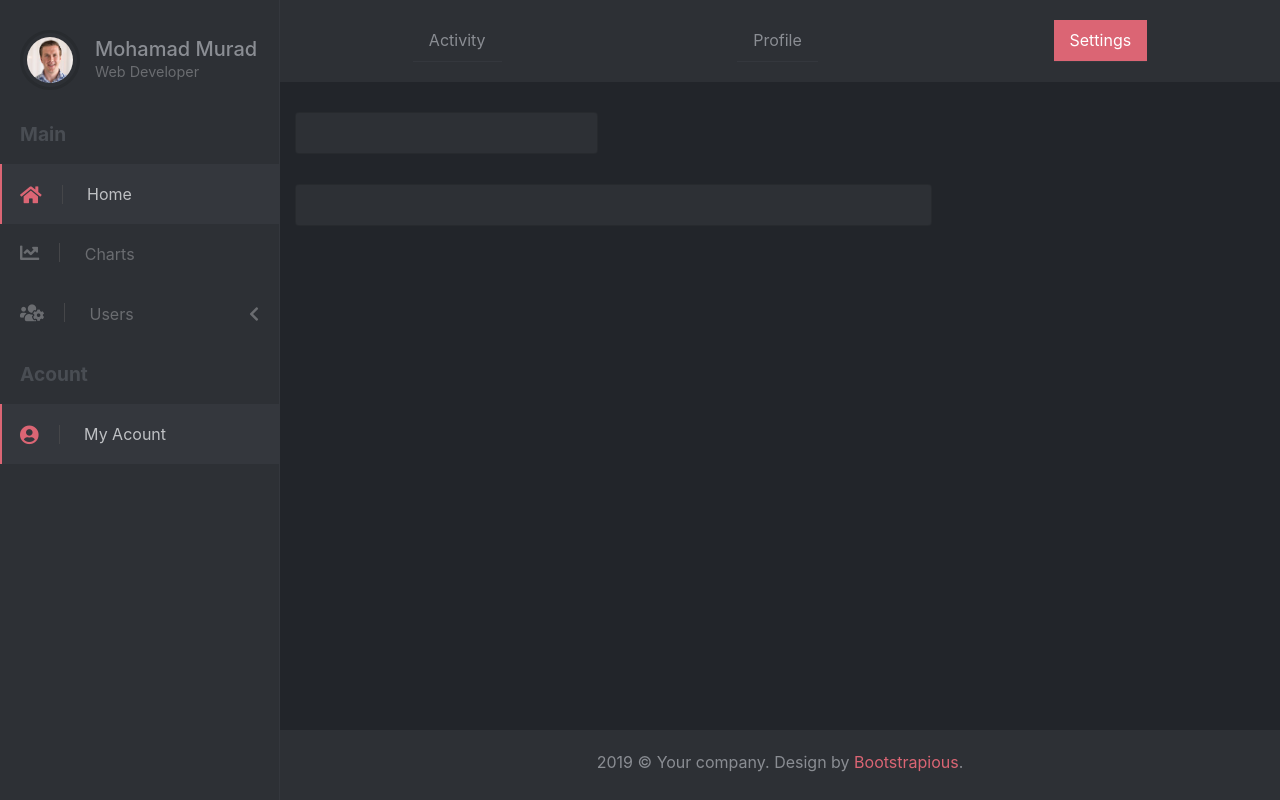
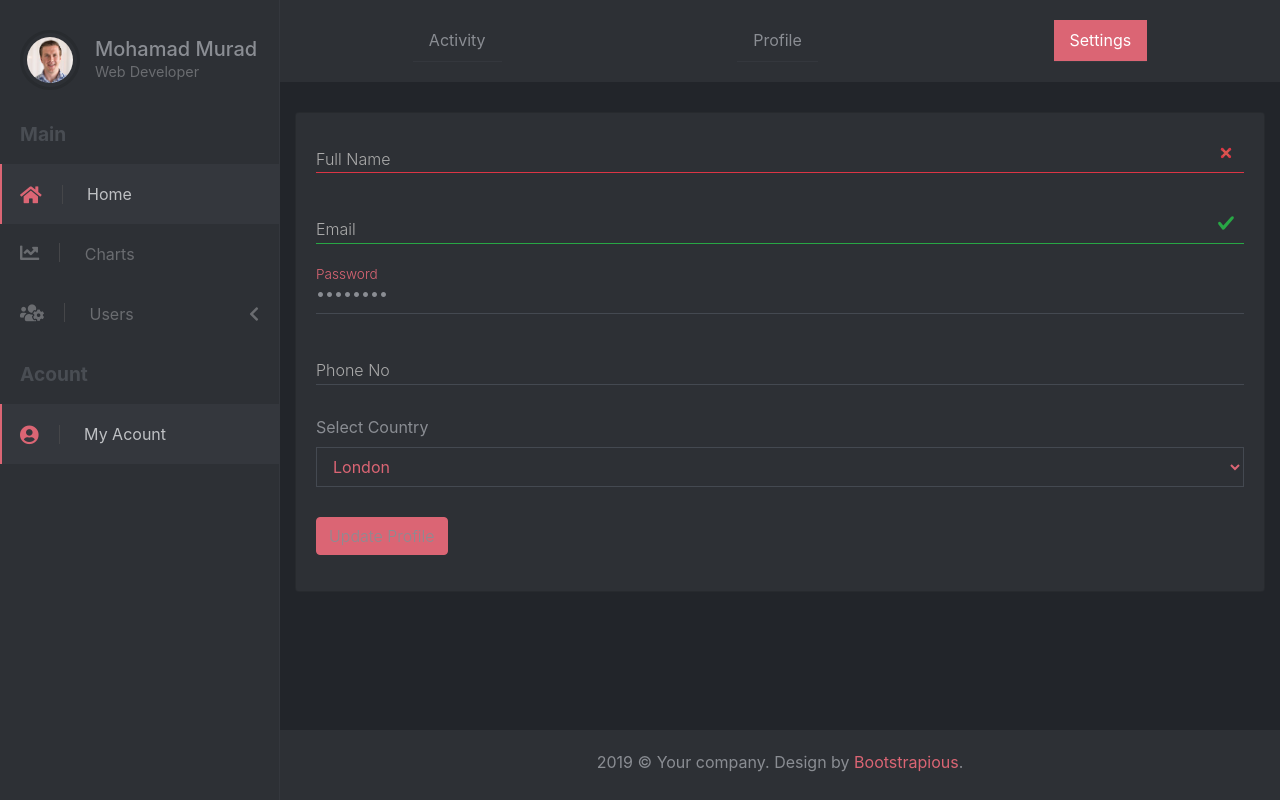
Before and after one commit to mohamadmurad/autism-web, a PHP site: page /dashboard/profile.html in a window 1280 px wide, after a click on "Settings". Shown: the part 81-881 px from the top of the page. Run offline with PHP 8.4, Linux system fonts and the light colour scheme.

Commit message:
profile sitting

```diff
--- a/dashboard/profile.html
+++ b/dashboard/profile.html
@@ -166,18 +166,61 @@
                         </div>
 
                         <div class="tab-pane show" id="settings" role="tabpanel">
-                                <div class="col-lg-4 col-xlg-3 col-md-5">
-                                    <div class="card block">
+                            <div class="col-lg-12 col-xlg-12 col-md-12">
+                                <div class="card block">
+                                    <div class="card-block">
+                                        <form class="form-horizontal form-material" action="" method="">
+                                            <div class=" form-group-material">
 
 
+                                                <input type="text" class="form-control input-material is-invalid">
+                                                <label class="label-material">Full Name</label>
+                                            </div>
+                                            <div class=" form-group-material">
+
+                                                <input type="email" class="form-control input-material is-valid"" name="
+                                                    example-email" id="example-email">
+                                                <label for="example-email" class="label-material">Email</label>
+                                            </div>
+                                            <div class="form-group-material">
+
+
+                                                <input type="password" value="password"
+                                                    class="form-control input-material">
+                                                <label class="label-material">Password</label>
+                                            </div>
+                                            <div class=" form-group-material">
+
+
+                                                <input type="text" class="form-control input-material">
+                                                <label class="label-material">Phone No</label>
+                                            </div>
+
+                                            <div class=" form-group-material">
+                                                <label class="label-material">Select Country</label>
+
+                                                <select class="form-control form-control-line">
+                                                    <option>London</option>
+                                                    <option>India</option>
+                                                    <option>Usa</option>
+                                                    <option>Canada</option>
+                                                    <option>Thailand</option>
+                                                </select>
+
+                                            </div>
+                                            <div class="form-group">
+
+                                                <button class="btn btn-primary btn-md">Update Profile</button>
+
+                                            </div>
+                                        </form>
                                     </div>
-                                </div>
-                                <div class="col-lg-8 col-xlg-9 col-md-7">
-                                    <div class="card block">
 
-                                    </div>
+
                                 </div>
                             </div>
+
+                        </div>
                     </div>
                 </div>
             </section>
--- a/dashboard/public/css/dashboard.css
+++ b/dashboard/public/css/dashboard.css
@@ -481,3 +481,72 @@ nav#sidebar li a i {
 #profile-content .show.active {
   display: block;
 }
+.form-material .form-control {
+  height: calc(2.4rem + 2px);
+  border: 1px solid #444951;
+  border-radius: 0;
+  color: var(--black-mode-text-primary);
+  padding: 0.45rem 0.75rem;
+}
+
+select.form-control{
+  background: transparent;
+}
+
+.form-group-material {
+  position: relative;
+  margin-bottom: 30px;
+}
+.form-group-material input.input-material {
+  width: 100%;
+  border: none;
+  display:block;
+  border-bottom: 1px solid #444951;
+  padding:10px 0;
+  background-color: transparent;
+  color: #8a8d93;
+  border-radius: 0;
+
+}
+
+.form-group-material input.input-material ~ label {
+  color: #aaa;
+  position: absolute;
+  top: 14px;
+  left: 0;
+  pointer-events:none;
+  -webkit-transition: all 0.2s;
+  transition: all 0.2s;
+  font-weight: 300;
+  z-index: 2;
+}
+
+input.input-material:focus {
+  border-color: var(--black-mode-text-primary);
+}
+
+input.input-material ~ label.active ,input.input-material:valid ~ label.active{
+  font-size: 0.85rem;
+  top: -10px;
+  color: var(--black-mode-text-primary);
+}
+
+
+
+.form-material .form-control:focus {
+  color: #979a9f;
+  border: none;
+  border-bottom: 1px solid var(--black-mode-text-primary);
+  border-radius: 0;
+  -webkit-box-shadow: none;
+  box-shadow: none;
+  float: none;
+}
+
+.form-material .form-control.is-invalid{
+  border-color:#dc3545;
+}
+
+.form-material .form-control.is-valid{
+  border-color:#28a745;
+}
--- a/dashboard/public/css/main.css
+++ b/dashboard/public/css/main.css
@@ -8,7 +8,9 @@
     --normal-mode-backgroud :#fff;
     --normal-mode-text :#2d3035;
 }
-
+input {
+  outline: none;
+}
 i, span, strong {
     display: inline-block;
 }
--- a/dashboard/public/js/main.js
+++ b/dashboard/public/js/main.js
@@ -0,0 +1,24 @@
+ // ------------------------------------------------------- //
+    // Material Inputs
+    // ------------------------------------------------------ //
+
+    var materialInputs = $('input.input-material');
+
+    // activate labels for prefilled values
+    materialInputs.filter(function() { return $(this).val() !== ""; }).siblings('.label-material').addClass('active');
+
+    // move label on focus
+    materialInputs.on('focus', function () {
+        $(this).siblings('.label-material').addClass('active');
+    });
+
+    // remove/keep label on blur
+    materialInputs.on('blur', function () {
+        $(this).siblings('.label-material').removeClass('active');
+
+        if ($(this).val() !== '') {
+            $(this).siblings('.label-material').addClass('active');
+        } else {
+            $(this).siblings('.label-material').removeClass('active');
+        }
+    });
```
